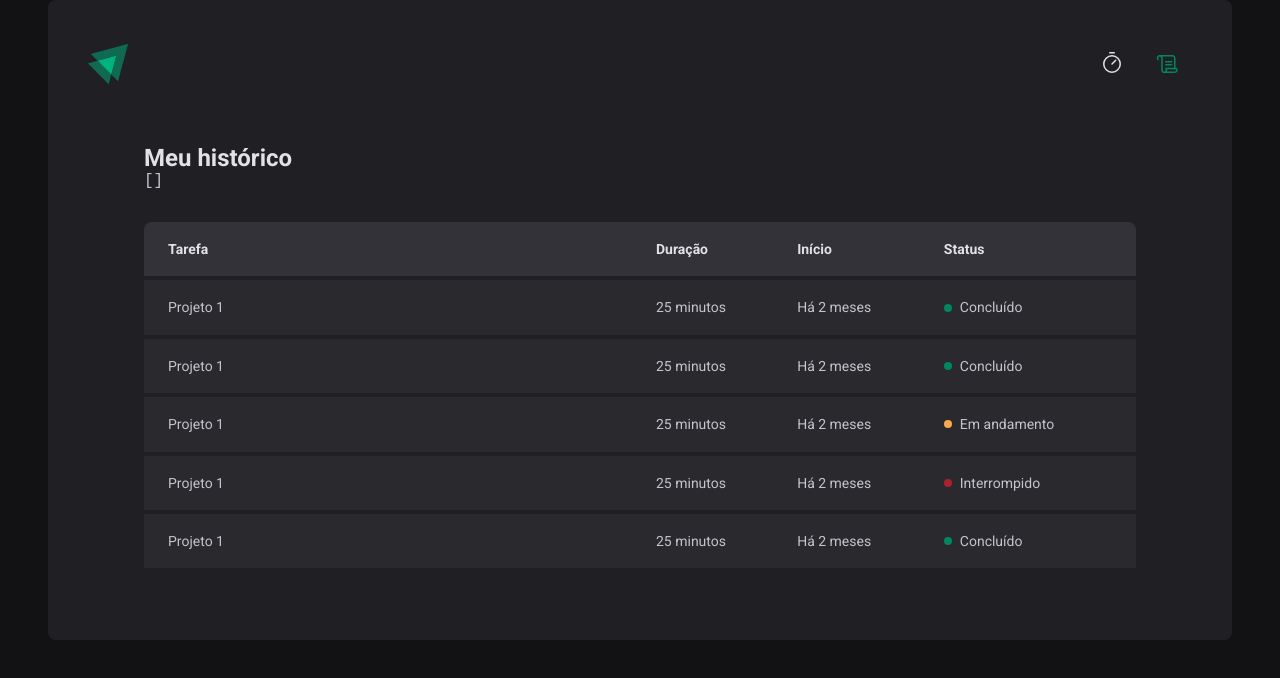
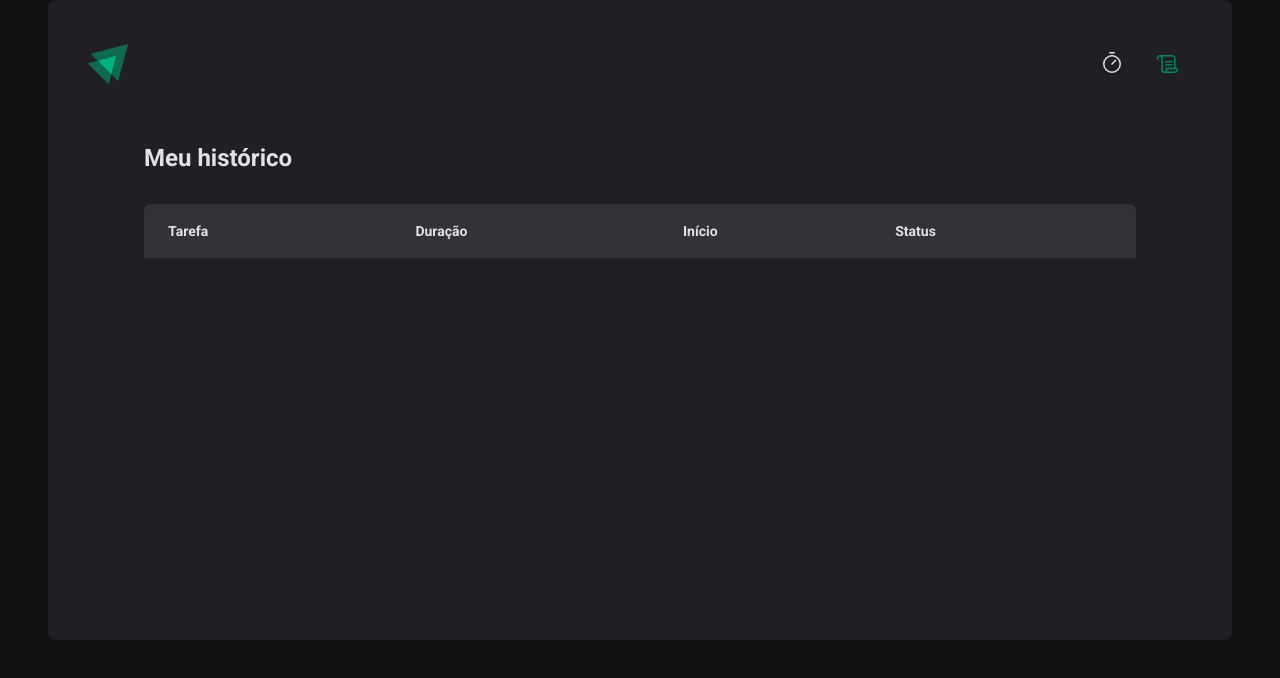
Before and after one commit to gaiotto1/timer, a React (Vite) app: page /history in a window 1280 px wide. Shown: the top 678 px of the page. Built offline with nearby package versions, Linux system fonts and the light colour scheme.

Commit message:
feat: listagem do histórico

```diff
--- a/src/pages/History/index.tsx
+++ b/src/pages/History/index.tsx
@@ -1,4 +1,6 @@
 import { useContext } from 'react'
+import { formatDistanceToNow } from 'date-fns'
+import ptBR from 'date-fns/locale/pt-BR'
 import { CyclesContext } from '../../contexts/CyclesContext'
 import { HistoryContainer, HistoryList, Status } from './styles'
 
@@ -8,8 +10,6 @@
   return (
     <HistoryContainer>
       <h1>Meu histórico</h1>
-
-      <pre>{JSON.stringify(cycles, null, 2)}</pre>
 
       <HistoryList>
         <table>
@@ -23,46 +23,31 @@
           </thead>
 
           <tbody>
-            <tr>
-              <td>Projeto 1</td>
-              <td>25 minutos</td>
-              <td>Há 2 meses</td>
-              <td>
-                <Status statusColor="green">Concluído</Status>
-              </td>
-            </tr>
-            <tr>
-              <td>Projeto 1</td>
-              <td>25 minutos</td>
-              <td>Há 2 meses</td>
-              <td>
-                <Status statusColor="green">Concluído</Status>
-              </td>
-            </tr>
-            <tr>
-              <td>Projeto 1</td>
-              <td>25 minutos</td>
-              <td>Há 2 meses</td>
-              <td>
-                <Status statusColor="yellow">Em andamento</Status>
-              </td>
-            </tr>
-            <tr>
-              <td>Projeto 1</td>
-              <td>25 minutos</td>
-              <td>Há 2 meses</td>
-              <td>
-                <Status statusColor="red">Interrompido</Status>
-              </td>
-            </tr>
-            <tr>
-              <td>Projeto 1</td>
-              <td>25 minutos</td>
-              <td>Há 2 meses</td>
-              <td>
-                <Status statusColor="green">Concluído</Status>
-              </td>
-            </tr>
+            {cycles.map((cycle) => (
+              <tr key={cycle.id}>
+                <td>{cycle.task}</td>
+                <td>{cycle.minutesAmount} minutos</td>
+                <td>
+                  {formatDistanceToNow(cycle.startDate, {
+                    addSuffix: true,
+                    locale: ptBR,
+                  })}
+                </td>
+                <td>
+                  {cycle.finishedDate && (
+                    <Status statusColor="green">Concluído</Status>
+                  )}
+
+                  {cycle.interruptedDate && (
+                    <Status statusColor="red">Interrrompido</Status>
+                  )}
+
+                  {!cycle.finishedDate && !cycle.interruptedDate && (
+                    <Status statusColor="yellow">Em andamento</Status>
+                  )}
+                </td>
+              </tr>
+            ))}
           </tbody>
         </table>
       </HistoryList>
```
